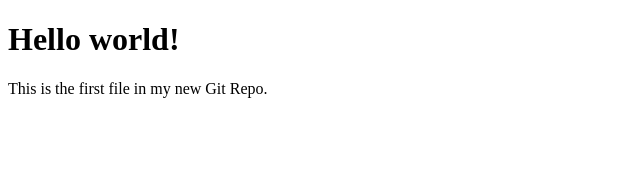
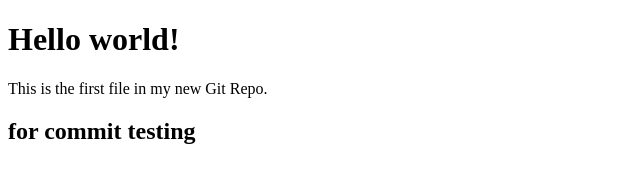
Before and after one commit to thongya/newproject, a plain HTML site: page index.html in a window 1280 px wide. Shown: the whole page, without its empty margins (0-640 px from the left). Drawn offline with Linux system fonts and the light colour scheme.

Commit message:
2nd commit

```diff
--- a/index.html
+++ b/index.html
@@ -7,6 +7,7 @@
 
 <h1>Hello world!</h1>
 <p>This is the first file in my new Git Repo.</p>
+<h2>for commit testing</h2>
 
 </body>
 </html>
```
